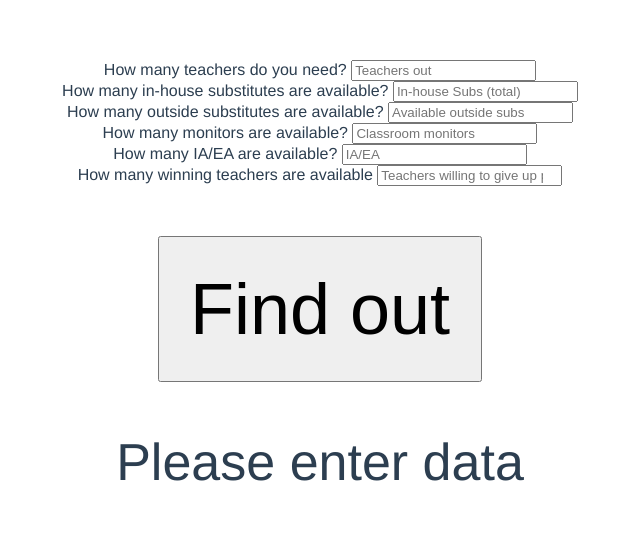
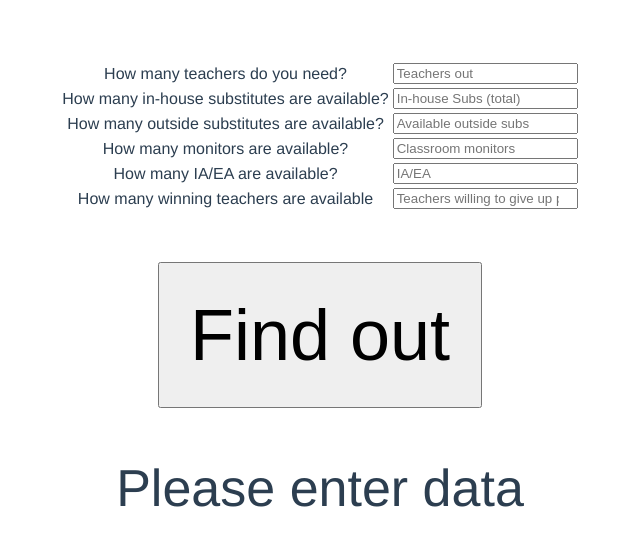
Before and after one commit to SorenNeedsCoffee/OofMeter, a Vue app: page / in a window 1280 px wide. Shown: the top 546 px of the page, without its empty margins (320-960 px from the left). Built offline with nearby package versions, Linux system fonts and the light colour scheme.

Commit message:
Use tables to make everything pretty

```diff
--- a/src/components/Input.vue
+++ b/src/components/Input.vue
@@ -1,27 +1,36 @@
 <template>
   <label>
-    How many teachers do you need? <input type="number" v-model="a" placeholder="Teachers out" />
-    <br/>
-    How many in-house substitutes are available?
-    <input type="number" v-model="b" placeholder="In-house Subs (total)" />
-    <br/>
-    How many outside substitutes are available?
-    <input type="number" v-model="c" placeholder="Available outside subs" />
-    <br/>
-    How many monitors are available?
-    <input type="number" v-model="f" placeholder="Classroom monitors" />
-    <br/>
-    How many IA/EA are available?
-    <input type="number" v-model="d" placeholder="IA/EA" />
-    <br/>
-    How many winning teachers are available
-    <input
-      type="number"
-      v-model="e"
-      placeholder="Teachers willing to give up planning"
-    />
-    <br/>
-  </label>
+    <table style="margin:auto;">
+      <tr>
+        <td>How many teachers do you need?</td>
+        <td><input type="number" v-model="a" placeholder="Teachers out" /></td>
+      </tr>
+      <tr>
+        <td>How many in-house substitutes are available?</td>
+        <td><input type="number" v-model="b" placeholder="In-house Subs (total)" /></td>
+      </tr>
+      <tr>
+        <td>How many outside substitutes are available?</td>
+        <td><input type="number" v-model="c" placeholder="Available outside subs" /></td>
+      </tr>
+      <tr>
+        <td>How many monitors are available?</td>
+        <td><input type="number" v-model="f" placeholder="Classroom monitors" /></td>
+      </tr>
+      <tr>
+        <td>How many IA/EA are available?</td>
+        <td><input type="number" v-model="d" placeholder="IA/EA" /></td>
+      </tr>
+      <tr>
+        <td>How many winning teachers are available</td>
+        <td><input
+          type="number"
+          v-model="e"
+          placeholder="Teachers willing to give up planning"
+        /></td>
+      </tr>
+    </table>
+    </label>
   <div style="display: flex;justify-content: center;">
     <button v-on:click="calc" style="display:block;font-size:72px;text-align:center;margin:50px;padding:30px;">Find out</button>
   </div>
```
